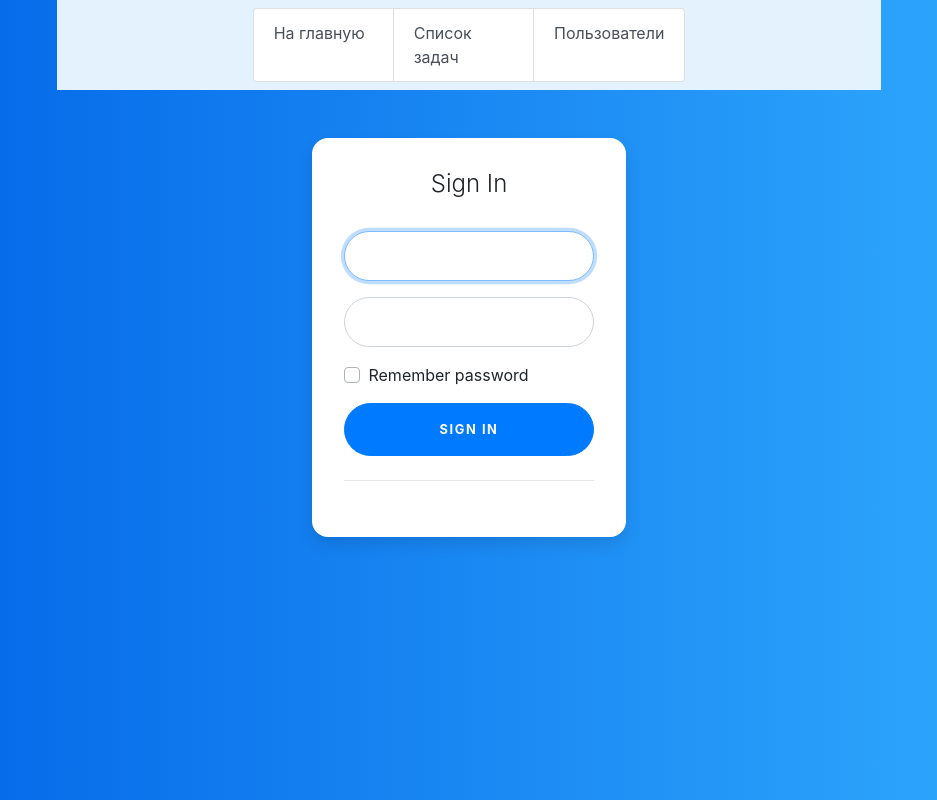
After one commit to bobruk76/E9, a Flask app: page /login in a window 1280 px wide. The commit adds this page. Shown: the whole page, without its empty margins (171-1108 px from the left). Run offline with Flask 2, Linux system fonts and the light colour scheme; some libraries are stand-ins or nearby versions.

Commit message:
add login form

```diff
--- a/api/forms.py
+++ b/api/forms.py
@@ -13,7 +13,7 @@ class EventForm(FlaskForm):
 class CreateUserForm(FlaskForm):
     name = StringField(u'Имя пользователя', [validators.Length(min=6, max=35)])
     email = StringField(u'Почтовый ящик', [validators.Length(min=6, max=35)])
-    password = PasswordField('New Password', [
+    password = PasswordField(u'Новый пароль', [
         validators.DataRequired(),
         validators.EqualTo('confirm', message='Пароли должны совпадать')
     ])
@@ -21,5 +21,5 @@ class CreateUserForm(FlaskForm):
 
 
 class LoginForm(FlaskForm):
-    email = TextAreaField(u'Почтовый ящик')
-    password = TextAreaField(u'Пароль')
+    email = StringField(u'Почтовый ящик')
+    password = PasswordField(u'Пароль')
--- a/api/routes.py
+++ b/api/routes.py
@@ -38,8 +38,6 @@ def user_loader(user_id):
     return User.query.get(user_id)
 
 
-
-
 @app.route("/login", methods=["GET", "POST"])
 def login():
     form = LoginForm()
@@ -52,7 +50,7 @@ def login():
                 db.session.commit()
                 login_user(user, remember=True)
                 return redirect("/")
-    return render_template("login.html", form=form)
+    return render_template("logon.html", form=form)
 
 
 @app.route('/user/')
@@ -62,7 +60,6 @@ def list_users():
 
 
 @app.route("/user/new", methods=["GET", "POST"])
-@app.route("/new-user", methods=["GET", "POST"])
 def create_user():
     form = CreateUserForm()
     if form.validate_on_submit():
--- /dev/null
+++ b/api/static/css/logon.css
@@ -0,0 +1,135 @@
+:root {
+  --input-padding-x: 1.5rem;
+  --input-padding-y: .75rem;
+}
+
+body {
+  background: #007bff;
+  background: linear-gradient(to right, #0062E6, #33AEFF);
+}
+
+.card-signin {
+  border: 0;
+  border-radius: 1rem;
+  box-shadow: 0 0.5rem 1rem 0 rgba(0, 0, 0, 0.1);
+}
+
+.card-signin .card-title {
+  margin-bottom: 2rem;
+  font-weight: 300;
+  font-size: 1.5rem;
+}
+
+.card-signin .card-body {
+  padding: 2rem;
+}
+
+.form-signin {
+  width: 100%;
+}
+
+.form-signin .btn {
+  font-size: 80%;
+  border-radius: 5rem;
+  letter-spacing: .1rem;
+  font-weight: bold;
+  padding: 1rem;
+  transition: all 0.2s;
+}
+
+.form-label-group {
+  position: relative;
+  margin-bottom: 1rem;
+}
+
+.form-label-group input {
+  height: auto;
+  border-radius: 2rem;
+}
+
+.form-label-group>input,
+.form-label-group>label {
+  padding: var(--input-padding-y) var(--input-padding-x);
+}
+
+.form-label-group>label {
+  position: absolute;
+  top: 0;
+  left: 0;
+  display: block;
+  width: 100%;
+  margin-bottom: 0;
+  /* Override default `<label>` margin */
+  line-height: 1.5;
+  color: #495057;
+  border: 1px solid transparent;
+  border-radius: .25rem;
+  transition: all .1s ease-in-out;
+}
+
+.form-label-group input::-webkit-input-placeholder {
+  color: transparent;
+}
+
+.form-label-group input:-ms-input-placeholder {
+  color: transparent;
+}
+
+.form-label-group input::-ms-input-placeholder {
+  color: transparent;
+}
+
+.form-label-group input::-moz-placeholder {
+  color: transparent;
+}
+
+.form-label-group input::placeholder {
+  color: transparent;
+}
+
+.form-label-group input:not(:placeholder-shown) {
+  padding-top: calc(var(--input-padding-y) + var(--input-padding-y) * (2 / 3));
+  padding-bottom: calc(var(--input-padding-y) / 3);
+}
+
+.form-label-group input:not(:placeholder-shown)~label {
+  padding-top: calc(var(--input-padding-y) / 3);
+  padding-bottom: calc(var(--input-padding-y) / 3);
+  font-size: 12px;
+  color: #777;
+}
+
+.btn-google {
+  color: white;
+  background-color: #ea4335;
+}
+
+.btn-facebook {
+  color: white;
+  background-color: #3b5998;
+}
+
+/* Fallback for Edge
+-------------------------------------------------- */
+
+@supports (-ms-ime-align: auto) {
+  .form-label-group>label {
+    display: none;
+  }
+  .form-label-group input::-ms-input-placeholder {
+    color: #777;
+  }
+}
+
+/* Fallback for IE
+-------------------------------------------------- */
+
+@media all and (-ms-high-contrast: none),
+(-ms-high-contrast: active) {
+  .form-label-group>label {
+    display: none;
+  }
+  .form-label-group input:-ms-input-placeholder {
+    color: #777;
+  }
+}
--- a/api/templates/base.html
+++ b/api/templates/base.html
@@ -5,7 +5,7 @@
         <title>Document</title>
         {% block bootstrap_header %}
         <link rel="stylesheet" href="{{ url_for('static', filename='css/bootstrap.min.css') }}">
-
+         <link rel="stylesheet" href="{{ url_for('static', filename='css/logon.css') }}">
         {% endblock bootstrap_header %}
         <link rel="icon" type="image/png" href="{{ url_for('static', filename='img/favicon.png' ) }}" sizes="32x32">
     </head>
--- /dev/null
+++ b/api/templates/logon.html
@@ -0,0 +1,37 @@
+{% extends "base.html" %}
+
+{% block title %}
+{{ title }}
+{% endblock %}
+
+{% block content %}
+	  <div class="container">
+		<div class="row">
+		  <div class="col-sm-9 col-md-7 col-lg-5 mx-auto">
+			<div class="card card-signin my-5">
+			  <div class="card-body">
+				<h5 class="card-title text-center">Sign In</h5>
+				<form class="form-signin" action="/login">
+
+					<div class="form-label-group">
+					  {{ form.email(class_='form-control', type='email', placeholder='Email address', required='required', autofocus='autofocus') }}
+				  </div>
+
+				  <div class="form-label-group">
+					  {{ form.password(class_='form-control', type='password', placeholder='Password', required='required',) }}
+				  </div>
+
+				  <div class="custom-control custom-checkbox mb-3">
+					<input type="checkbox" class="custom-control-input" id="customCheck1">
+					<label class="custom-control-label" for="customCheck1">Remember password</label>
+				  </div>
+				  <button class="btn btn-lg btn-primary btn-block text-uppercase" type="submit">Sign in</button>
+				  <hr class="my-4">
+				</form>
+			  </div>
+			</div>
+		  </div>
+		</div>
+	  </div>
+	</form>
+{% endblock %}
```
Also changed, not shown: api/static/css/styles.css (deleted, +0 -8 lines).
